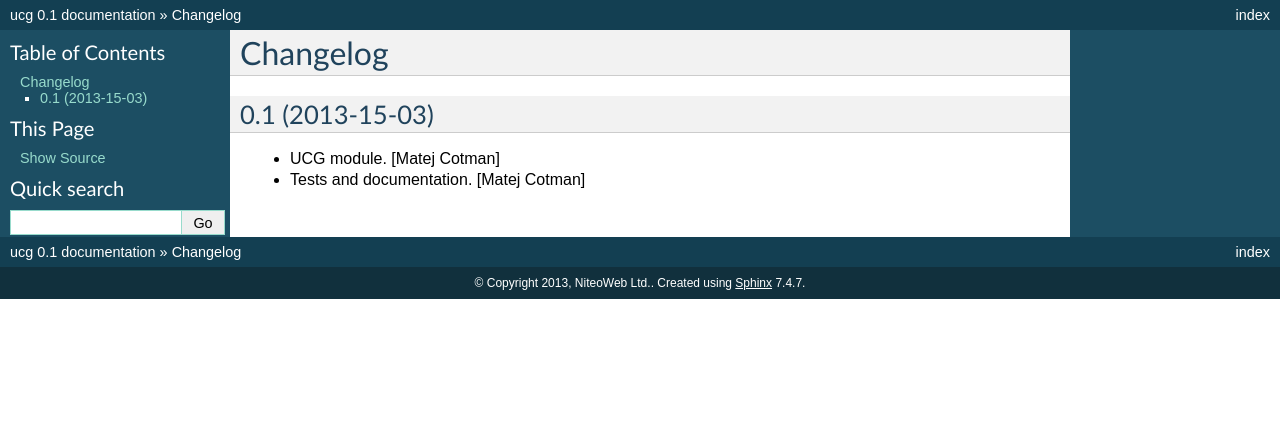
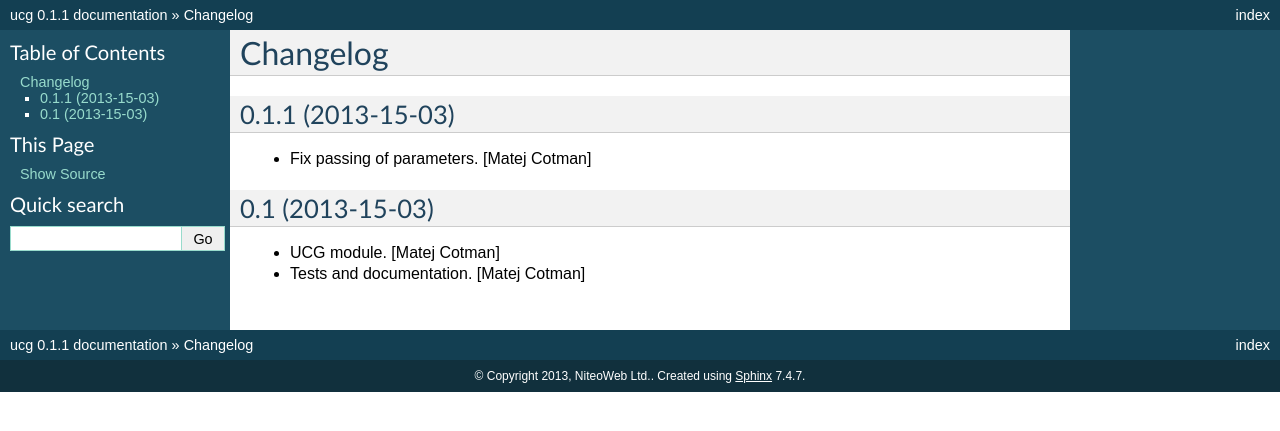
Before and after one commit to niteoweb/ucg, a Sphinx documentation site: the page built from docs/HISTORY.rst, in a window 1280 px wide. Shown: the top 431 px of the page. Built offline with Sphinx 7.4.7, drawn with Linux system fonts in a browser that asks for light colours.

Commit message:
prep for release 0.1.1

```diff
--- a/docs/HISTORY.rst
+++ b/docs/HISTORY.rst
@@ -1,5 +1,12 @@
 Changelog
 =========
+
+0.1.1 (2013-15-03)
+------------------
+
+- Fix passing of parameters.
+  [Matej Cotman]
+
 
 0.1 (2013-15-03)
 ----------------
--- a/setup.py
+++ b/setup.py
@@ -17,7 +17,7 @@ long_description = \
 
 setup(
     name='ucg',
-    version="0.1",
+    version="0.1.1",
     description="Python bindings for UCG API",
     long_description=long_description,
     classifiers=[
```
